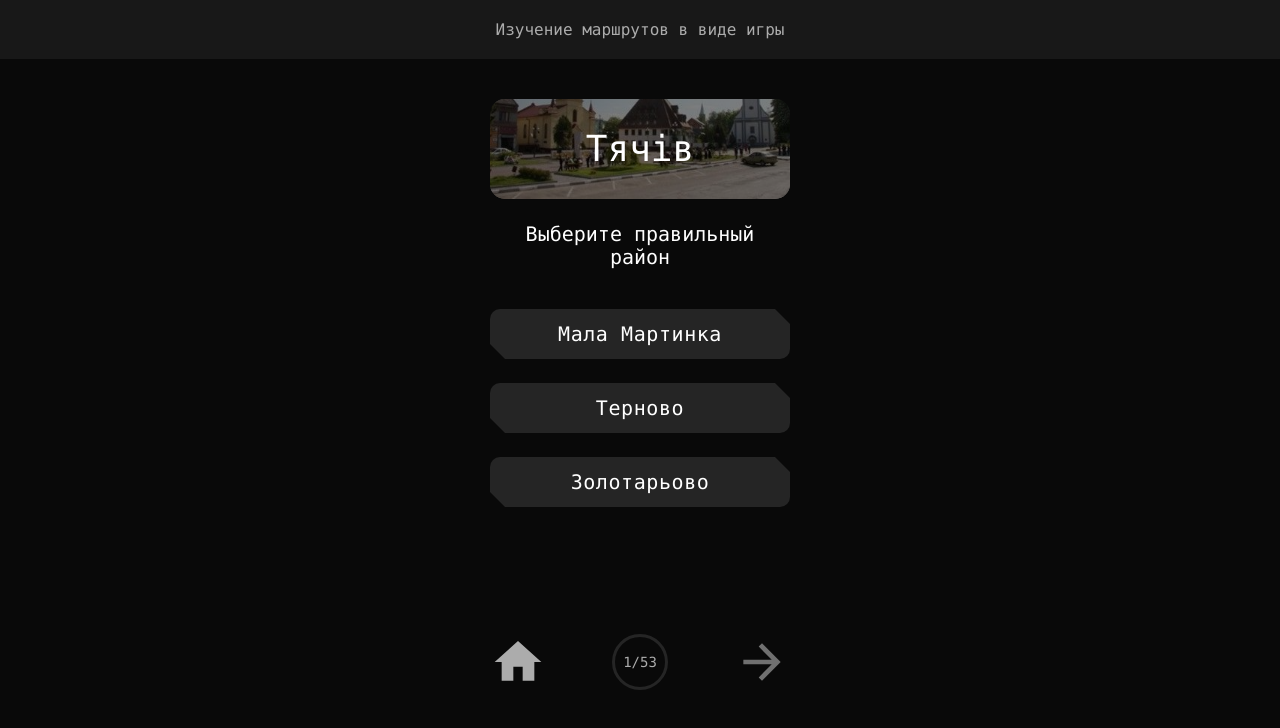
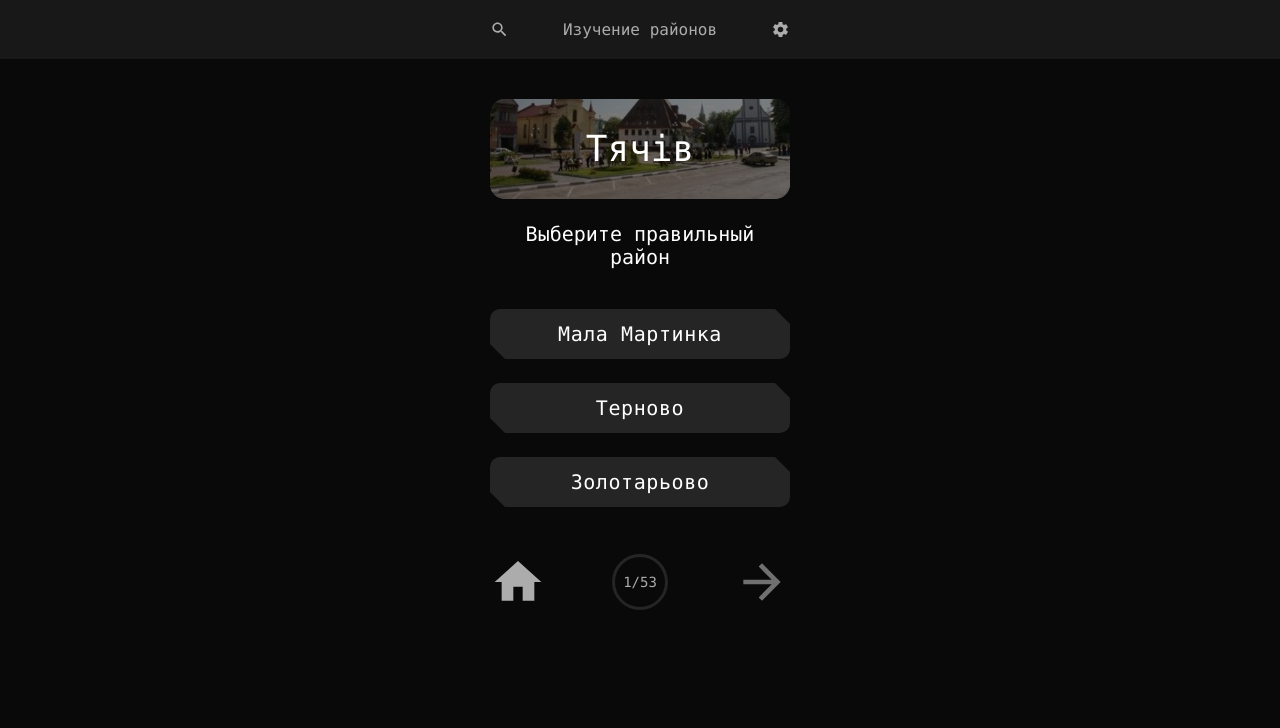
Before and after one commit to CzarOfScripts/game-learning-routes, a React (Create React App) app: page / in a window 1280 px wide. Both pictures are taken after a click on the button "ТЯЧІВ". Shown: the top 728 px of the page. Built offline with nearby package versions, Linux system fonts and the light colour scheme.

Commit message:
refactoring

```diff
--- a/src/App.tsx
+++ b/src/App.tsx
@@ -1,14 +1,27 @@
-import { Box } from "@mui/material";
+import SearchIcon from "@mui/icons-material/Search";
+import SettingsIcon from "@mui/icons-material/Settings";
+import { Box, BoxProps } from "@mui/material";
 import Game from "components/Game";
 import ScoreScreen from "components/ScoreScreen";
 import SelectCity from "components/SelectCity";
 import { CitiesNameType } from "data/data";
 import { Dispatch, ReactNode, SetStateAction, createContext, useState } from "react";
 
-function Wrapper({ children }: { children: ReactNode; })
+function Wrapper({ children, sx = [], ...props }: { children: ReactNode; } & BoxProps)
 {
 	return (
-		<Box className="Wrapper" sx={{ maxWidth: "300px", margin: "0 auto" }}>
+		<Box
+			className="Wrapper"
+			sx={[
+				{
+					maxWidth: "300px",
+					margin: "0 auto",
+					height: "100%"
+				},
+				...Array.isArray(sx) ? sx : [ sx ]
+			]}
+			{...props}
+		>
 			{children}
 		</Box>
 	);
@@ -52,13 +65,17 @@ function App()
 					backgroundColor: "#181818"
 				}}
 			>
-				<Wrapper>Изучение маршрутов в виде игры</Wrapper>
+				<Wrapper sx={{ display: "flex", gap: "24px", justifyContent: "space-between", alignItems: "center" }}>
+					<SearchIcon sx={{ fontSize: "19px" }} />
+					<span style={{ flexGrow: 1, textAlign: "center" }}>Изучение районов</span>
+					<SettingsIcon sx={{ fontSize: "19px" }} />
+				</Wrapper>
 			</Box>
 
 			<Box
 				className="main"
 				component="main"
-				sx={{ padding: "40px 20px" }}
+				sx={{ padding: "40px 20px", height: "calc(100vh - 59px - (40px * 2) - 70px)" }}
 			>
 				<Wrapper>
 					{selectedCity === null
--- a/src/components/Game/index.tsx
+++ b/src/components/Game/index.tsx
@@ -184,9 +184,7 @@ function Game()
 			display: "flex",
 			flexDirection: "column",
 			gap: "24px",
-			width: "300px",
-			height: "calc(100vh - 59px - (40px * 2) - 70px)",
-			margin: "0 auto"
+			height: "100%"
 		}}>
 			<Box sx={{
 				position: "relative",
--- a/src/components/ScoreScreen/index.tsx
+++ b/src/components/ScoreScreen/index.tsx
@@ -60,9 +60,7 @@ function ScoreScreen()
 				display: "flex",
 				flexDirection: "column",
 				gap: "24px",
-				maxWidth: "300px",
-				margin: "0 auto",
-				height: "calc(100vh - 59px - (40px * 2) - 70px)",
+				height: "100%"
 			}}
 		>
 			<Box sx={{ textAlign: "center", font: "400 24px/28px Consolas" }}>
```
